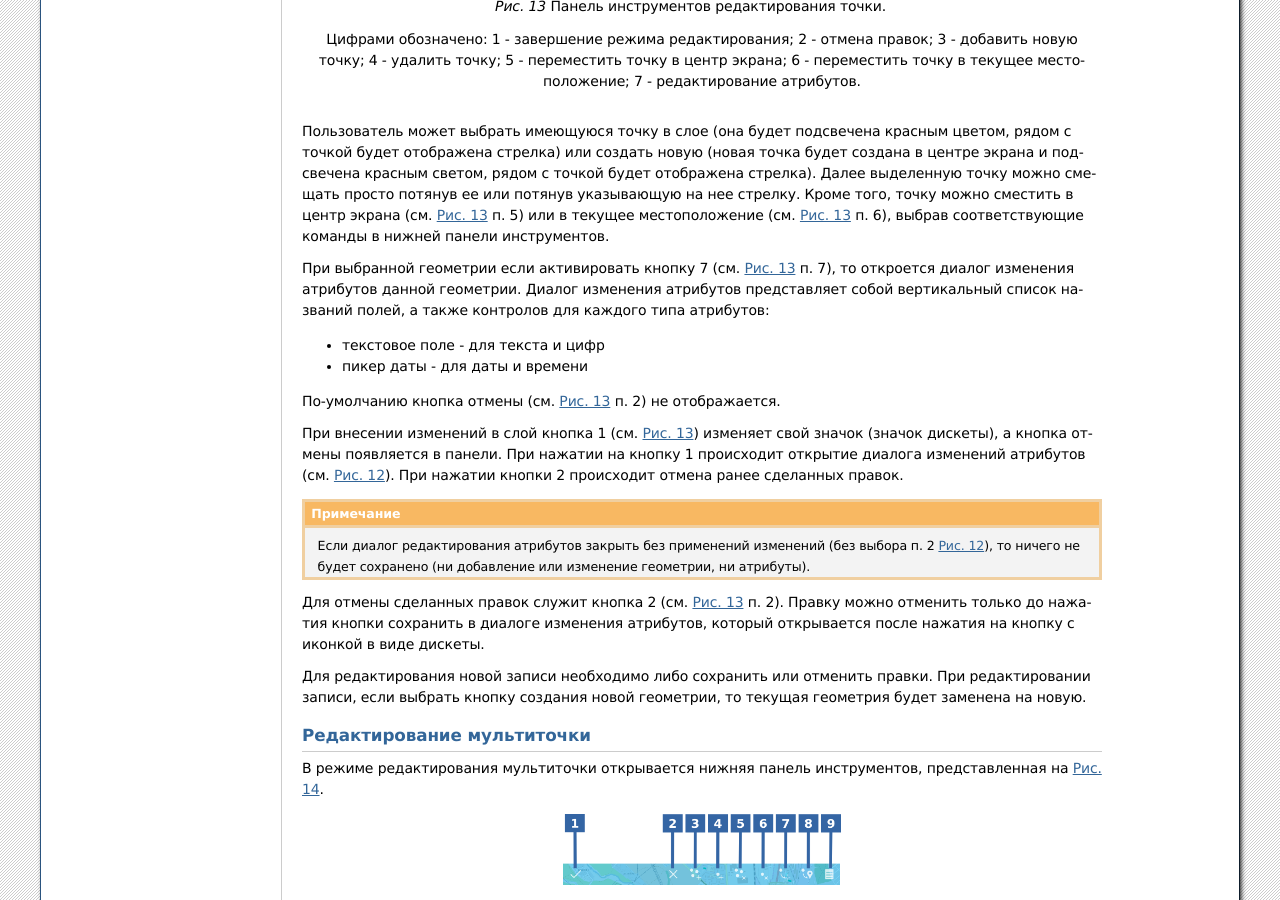
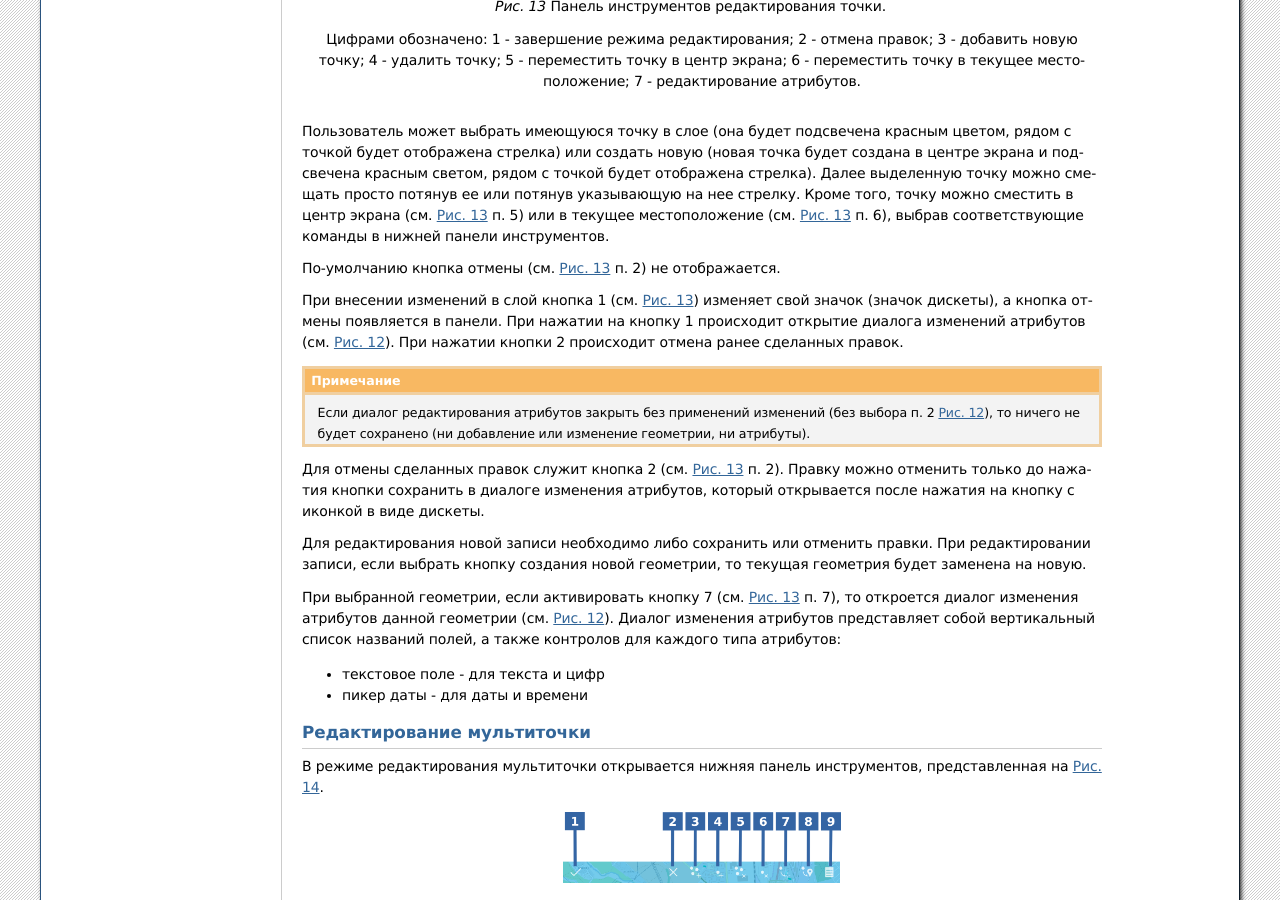
Before and after one commit to nextgis/docs_ngmobile, a Sphinx documentation site: the page built from source/editing.rst, in a window 1280 px wide and 900 px high, scrolled down 2510 px. Built offline with Sphinx 7.4.7, drawn with Linux system fonts in a browser that asks for light colours; formulas are drawn with MathJax 3; some of the changed lines change nothing that is shown.

Commit message:
Update editing topic

```diff
--- a/source/editing.rst
+++ b/source/editing.rst
@@ -118,14 +118,6 @@
 :numref:`edit_point_pic` п. 6), выбрав соответствующие команды в нижней панели
 инструментов.
 
-При выбранной геометрии если активировать кнопку 7 (см. :numref:`edit_point_pic`
-п. 7), то откроется диалог изменения атрибутов данной геометрии. Диалог изменения
-атрибутов представляет собой вертикальный список названий полей, а также
-контролов для каждого типа атрибутов:
-
-* текстовое поле - для текста и цифр
-* пикер даты - для даты и времени
-
 По-умолчанию кнопка отмены (см. :numref:`edit_point_pic` п. 2) не отображается.
 
 При внесении изменений в слой кнопка 1 (см. :numref:`edit_point_pic`) изменяет
@@ -147,6 +139,14 @@
 Для редактирования новой записи необходимо либо сохранить или отменить правки.
 При редактировании записи, если выбрать кнопку создания новой геометрии, то
 текущая геометрия будет заменена на новую.
+
+При выбранной геометрии, если активировать кнопку 7 (см. :numref:`edit_point_pic`
+п. 7), то откроется диалог изменения атрибутов данной геометрии (см.
+:numref:`attributes_edit_pic`). Диалог изменения атрибутов представляет собой
+вертикальный список названий полей, а также контролов для каждого типа атрибутов:
+
+* текстовое поле - для текста и цифр
+* пикер даты - для даты и времени
 
 Редактирование мультиточки
 ^^^^^^^^^^^^^^^^^^^^^^^^^^
```
